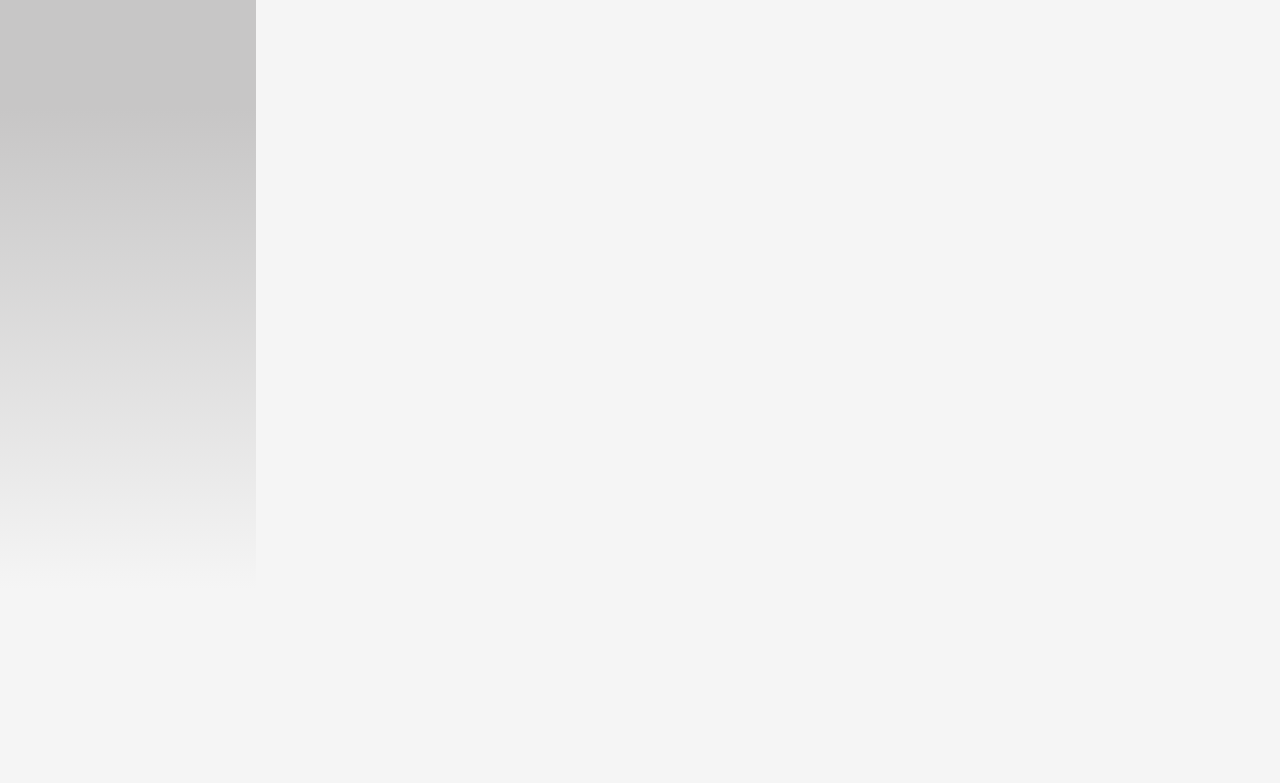
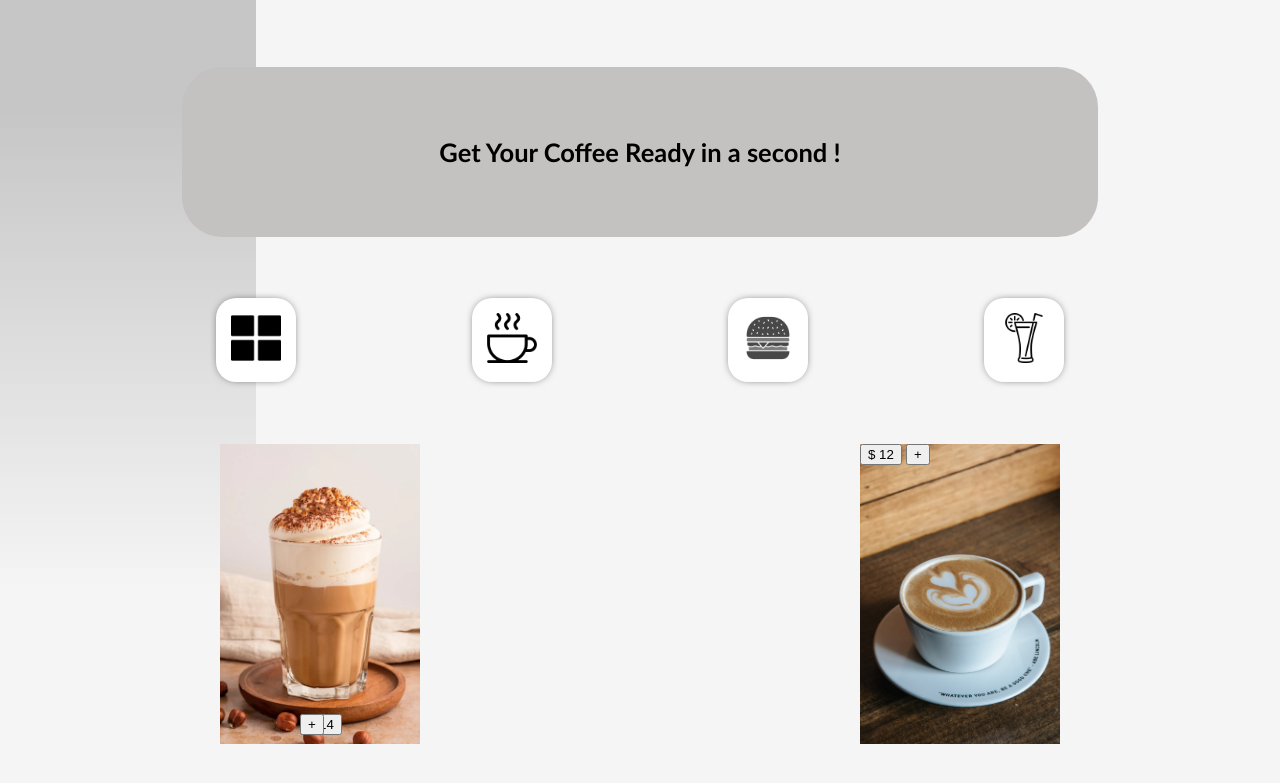
Before and after one commit to Youssef68Oubenhamou/coffee-shop-app, a plain HTML site: page index.html in a window 1280 px wide. Shown: the part 51-834 px from the top of the page. Before the commit the page ends 800 px from the top, so only its background shows below. Drawn offline with Linux system fonts and the light colour scheme.

Commit message:
Setting up the home section and it's cards and header !

```diff
--- a/index.html
+++ b/index.html
@@ -17,7 +17,35 @@
             </ul>
         </nav>
         <main>
-
+            <section class="heading">
+                <h2>Get Your Coffee Ready in a second !</h2>
+            </section>
+            <div class="tabs">
+                <div class="f-tab">
+                    <img src="./assets/window.png" height="50" width="50" alt="This is a window image...">
+                </div>
+                <div class="s-tab">
+                    <img src="./assets/coffee.png" height="50" width="50" alt="This is a coffee icon...">
+                </div>
+                <div class="t-tab">
+                    <img src="./assets/burger.png" height="50" width="50" alt="This is a burger image...">
+                </div>
+                <div class="f-tab">
+                    <img src="./assets/orange-juice.png" height="50" width="50" alt="This is orange juice icon...">
+                </div>
+            </div>
+            <div class="container">
+                <div class="f-card">
+                    <!-- <img src="./assets/cappucino.webp" height="50" width="50" alt="This is a cappucino image..."> -->
+                    <button class="price">$ 14</button>
+                    <button class="add-to-chart">+</button>
+                </div>
+                <div class="s-card">
+                    <!-- <img src="./assets/coffee2.jpg" height="50" width="50" alt="This is a cappucino image..."> -->
+                    <button class="price">$ 12</button>
+                    <button class="add-to-chart">+</button>
+                </div>
+            </div>
         </main>
         <footer>
 
--- a/style.css
+++ b/style.css
@@ -58,4 +58,84 @@ body {
 
     }
 
+    main {
+
+        width: 100%;
+        height: 100vh;
+        display: flex;
+        flex-direction: column;
+        justify-content: space-evenly;
+        align-items: center;
+
+        .heading {
+
+            background-color: rgb(196, 193, 193);
+            width: 70%;
+            height: 150px;
+            text-align: center;
+            border-radius: 40px;
+            align-content: center;
+            font-family:'Trebuchet MS', 'Lucida Sans Unicode', 'Lucida Grande', 'Lucida Sans', Arial, sans-serif;
+            font-size: 17px;
+            padding: 10px;
+
+        }
+
+        .tabs {
+
+            width: 80%;
+            display: flex;
+            justify-content: space-around;
+
+            div {
+
+                background-color: white;
+                border-radius: 20px;
+                padding: 15px;
+                box-shadow: 0px 0px 10px -4px black;
+
+            }
+
+        }
+
+        .container {
+
+            display: flex;
+            flex-direction: row;
+            justify-content: space-around;
+            width: 100%;
+
+            .f-card {
+
+                background-image: url("./assets/cappucino.webp");
+                background-position: center;
+                background-size: cover;
+                height: 300px;
+                width: 200px;
+                position: relative;
+
+                .price , .add-to-chart {
+
+                    position: absolute;
+                    top: 90%;
+                    left: 40%;
+
+                }
+
+            }
+
+            .s-card {
+
+                background-image: url("./assets/coffee2.jpg");
+                background-position: center;
+                background-size: cover;
+                height: 300px;
+                width: 200px;
+
+            }
+
+        }
+
+    }
+
 }
```
Also changed, not shown: assets/burger.png (added), assets/cappucino.webp (added), assets/coffee.png (added), assets/coffee2.jpg (added), assets/orange-juice.png (added), assets/window.png (added).
